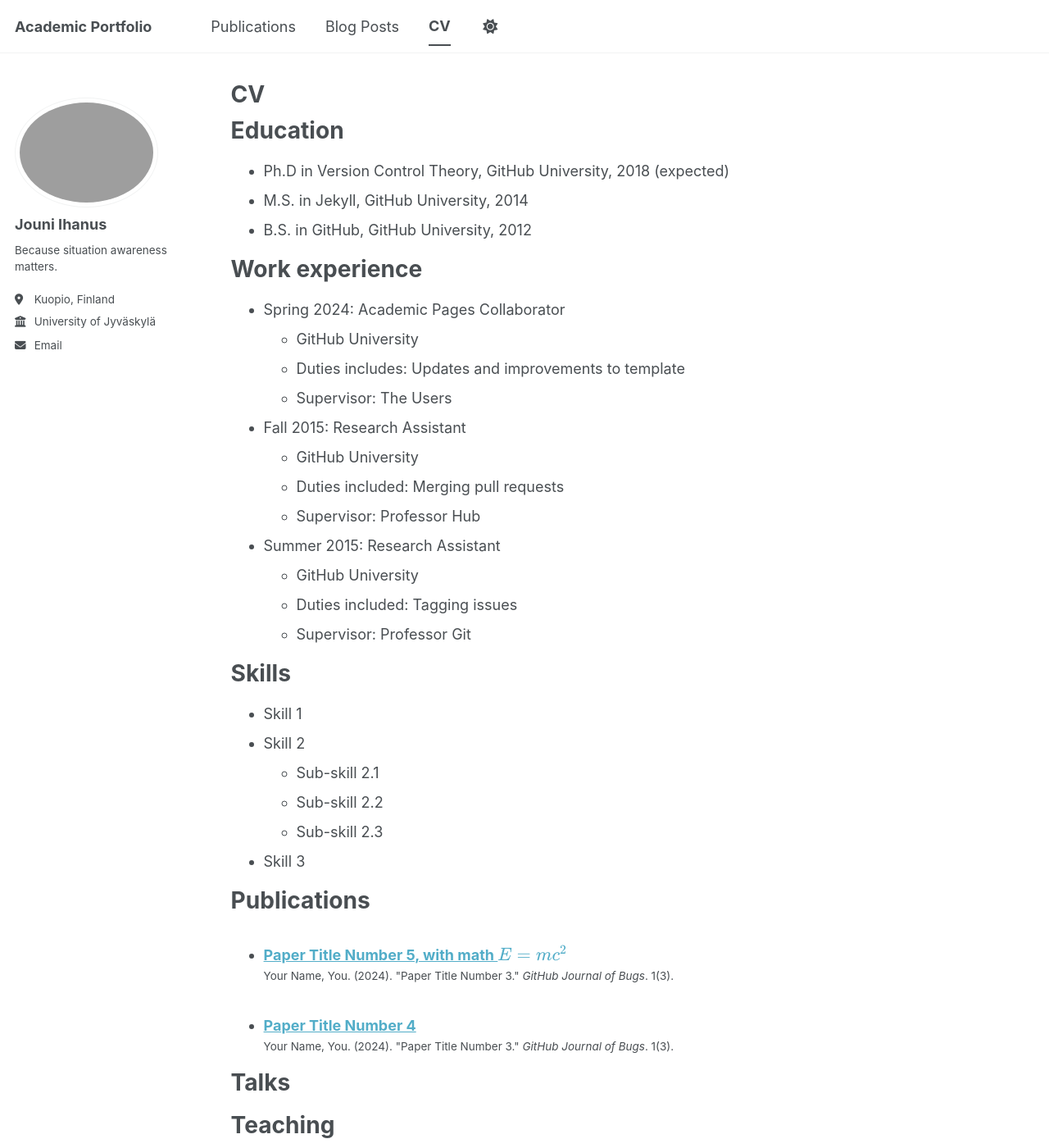
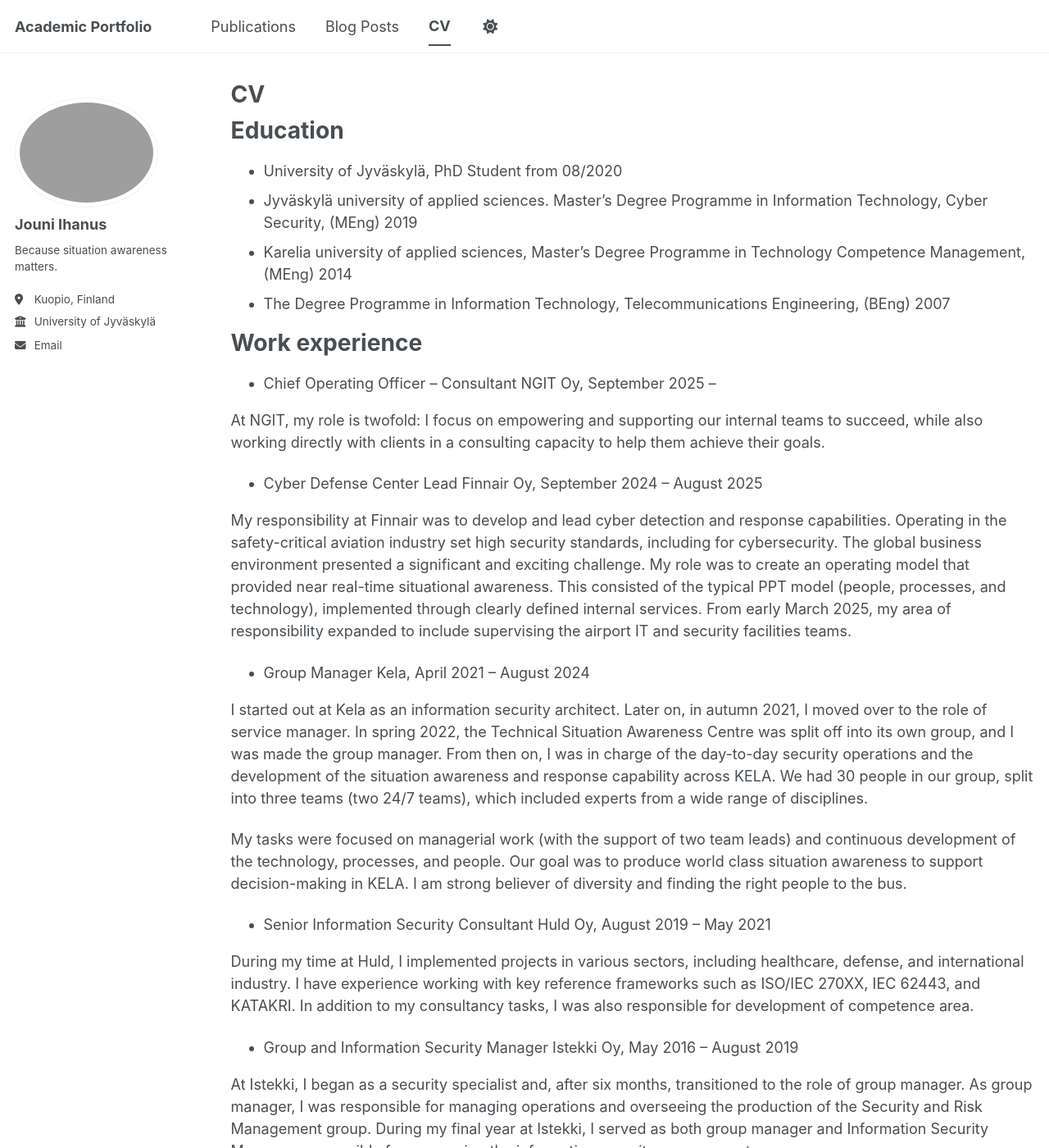
Before and after one commit to WNemesisW/WNemesisW.github.io, a Jekyll site: the page built from _pages/cv.md, in a window 1280 px wide and 1400 px high. Shown: the whole window at 82% size. Built offline with Jekyll 4.4.1, drawn with Linux system fonts in a browser that asks for light colours; a script bundle is joined from its source files by our own code; library files that are not in the unit come from our copies; some of the changed text lies outside the part shown.

Commit message:
Update cv.md

```diff
--- a/_pages/cv.md
+++ b/_pages/cv.md
@@ -11,26 +11,50 @@
 
 Education
 ======
-* Ph.D in Version Control Theory, GitHub University, 2018 (expected)
-* M.S. in Jekyll, GitHub University, 2014
-* B.S. in GitHub, GitHub University, 2012
+* University of Jyväskylä, PhD Student from 08/2020
+* Jyväskylä university of applied sciences. Master's Degree Programme in Information Technology, Cyber Security, (MEng) 2019
+* Karelia university of applied sciences, Master's Degree Programme in Technology Competence Management, (MEng) 2014
+* The Degree Programme in Information Technology, Telecommunications Engineering, (BEng) 2007
+
 
 Work experience
 ======
-* Spring 2024: Academic Pages Collaborator
-  * GitHub University
-  * Duties includes: Updates and improvements to template
-  * Supervisor: The Users
+* Chief Operating Officer – Consultant
+NGIT Oy, September 2025 –
 
-* Fall 2015: Research Assistant
-  * GitHub University
-  * Duties included: Merging pull requests
-  * Supervisor: Professor Hub
+At NGIT, my role is twofold: I focus on empowering and supporting our internal teams to succeed, while also working directly with clients in a consulting capacity to help them achieve their goals.
 
-* Summer 2015: Research Assistant
-  * GitHub University
-  * Duties included: Tagging issues
-  * Supervisor: Professor Git
+* Cyber Defense Center Lead
+Finnair Oy, September 2024 – August 2025
+
+My responsibility at Finnair was to develop and lead cyber detection and response capabilities. Operating in the safety-critical aviation industry set high security standards, including for cybersecurity. The global business environment presented a significant and exciting challenge. My role was to create an operating model that provided near real-time situational awareness. This consisted of the typical PPT model (people, processes, and technology), implemented through clearly defined internal services. From early March 2025, my area of responsibility expanded to include supervising the airport IT and security facilities teams.
+
+* Group Manager
+Kela, April 2021 – August 2024
+
+I started out at Kela as an information security architect. Later on, in autumn 2021, I moved over to the role of service manager. In spring 2022, the Technical Situation Awareness Centre was split off into its own group, and I was made the group manager. From then on, I was in charge of the day-to-day security operations and the development of the situation awareness and response capability across KELA. We had 30 people in our group, split into three teams (two 24/7 teams), which included experts from a wide range of disciplines.
+
+My tasks were focused on managerial work (with the support of two team leads) and continuous development of the technology, processes, and people. Our goal was to produce world class situation awareness to support decision-making in KELA. I am strong believer of diversity and finding the right people to the bus.
+
+* Senior Information Security Consultant
+Huld Oy, August 2019 – May 2021
+
+During my time at Huld, I implemented projects in various sectors, including healthcare, defense, and international industry. I have experience working with key reference frameworks such as ISO/IEC 270XX, IEC 62443, and KATAKRI. In addition to my consultancy tasks, I was also responsible for development of competence area.
+
+* Group and Information Security Manager
+Istekki Oy, May 2016 – August 2019
+
+At Istekki, I began as a security specialist and, after six months, transitioned to the role of group manager. As group manager, I was responsible for managing operations and overseeing the production of the Security and Risk Management group. During my final year at Istekki, I served as both group manager and Information Security Manager, responsible for overseeing the information security management process.
+
+* System Specialist
+BLC Oy, November 2009 – May 2016
+
+At BLC, my role focused on the design and maintenance of the carrier backbone (core) and enterprise networks. The role allowed me to work on a wide range of network and security technologies.
+
+* Project Engineer
+Controlmatic Oy Ltd, January 2007 – Novempber 2009
+
+Design and maintenance of the company's IT system.
 
 Skills
 ======
@@ -40,25 +64,3 @@
   * Sub-skill 2.2
   * Sub-skill 2.3
 * Skill 3
-
-Publications
-======
-  <ul>{% for post in site.publications reversed %}
-    {% include archive-single-cv.html %}
-  {% endfor %}</ul>
-
-Talks
-======
-  <ul>{% for post in site.talks reversed %}
-    {% include archive-single-talk-cv.html  %}
-  {% endfor %}</ul>
-
-Teaching
-======
-  <ul>{% for post in site.teaching reversed %}
-    {% include archive-single-cv.html %}
-  {% endfor %}</ul>
-
-Service and leadership
-======
-* Currently signed in to 43 different slack teams
```
